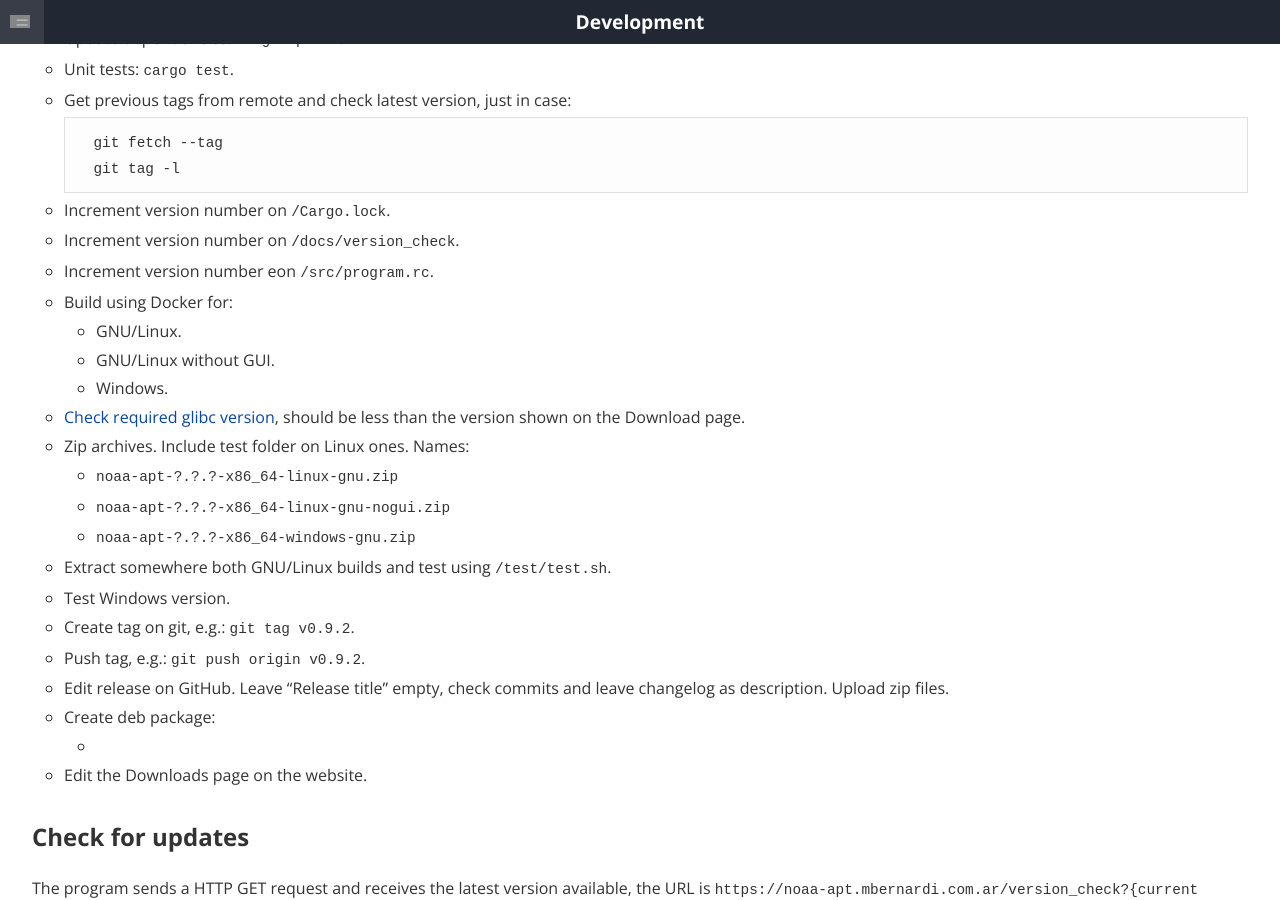
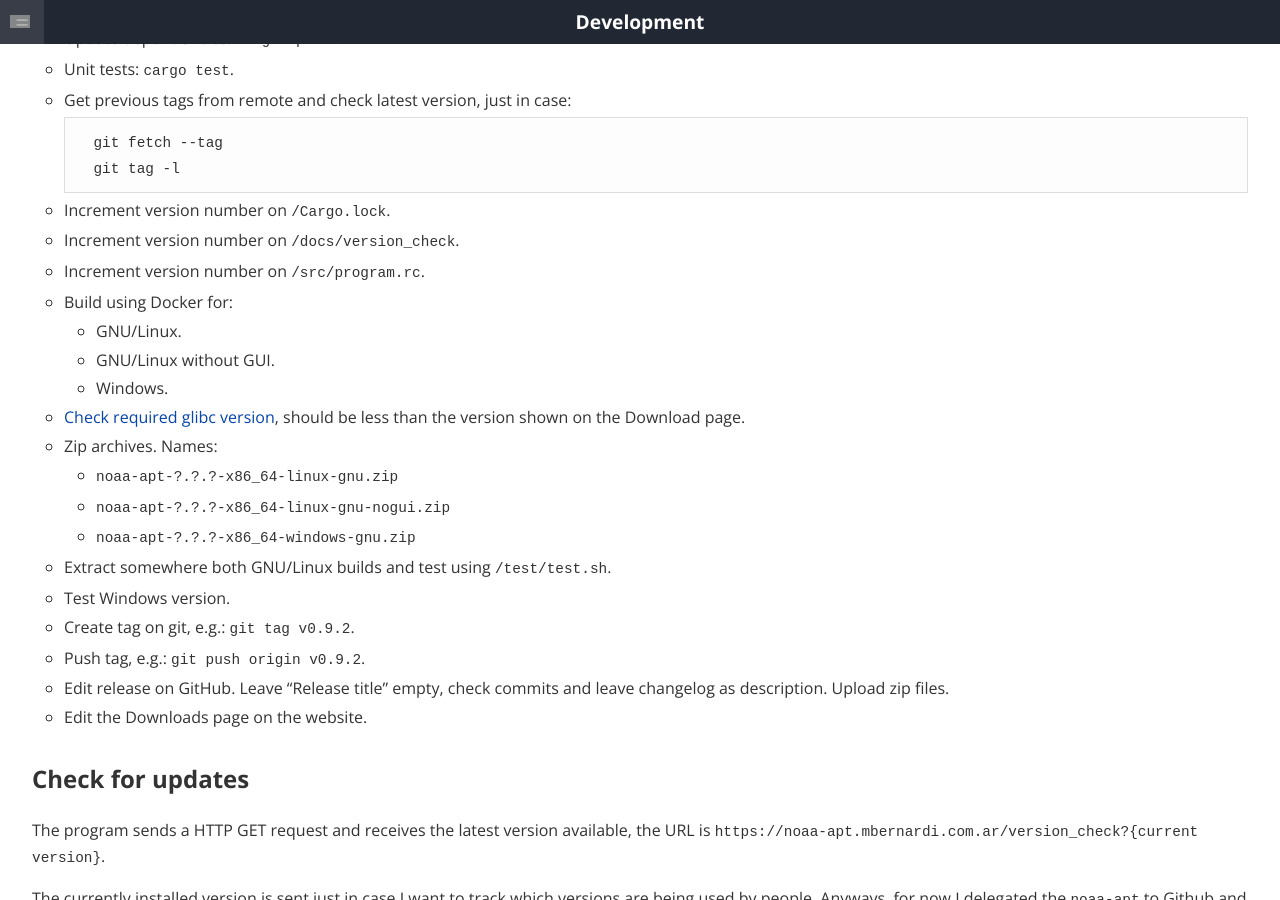
Before and after one commit to martinber/noaa-apt, a Jekyll site: the page built from docs/development.md, in a window 1280 px wide and 900 px high, scrolled down 3720 px. Built offline with Jekyll 4.4.1, drawn with Linux system fonts in a browser that asks for light colours.

```diff
--- a/docs/development.md
+++ b/docs/development.md
@@ -216,7 +216,7 @@ located on `/test/`. Results are on `/test/results/`, check with Audacity.
 
 - Increment version number on `/docs/version_check`.
 
-- Increment version number eon `/src/program.rc`.
+- Increment version number on `/src/program.rc`.
 
 - Build using Docker for:
 
@@ -229,7 +229,7 @@ located on `/test/`. Results are on `/test/results/`, check with Audacity.
 - [Check required glibc version](https://www.agardner.me/golang/cgo/c/dependencies/glibc/kernel/linux/2015/12/12/c-dependencies.html),
   should be less than the version shown on the Download page.
 
-- Zip archives. Include test folder on Linux ones. Names:
+- Zip archives. Names:
 
     - `noaa-apt-?.?.?-x86_64-linux-gnu.zip`
 
@@ -247,10 +247,6 @@ located on `/test/`. Results are on `/test/results/`, check with Audacity.
 
 - Edit release on GitHub. Leave "Release title" empty, check commits and leave
     changelog as description. Upload zip files.
-
-- Create deb package:
-
-    -
 
 - Edit the Downloads page on the website.
 
```
Also changed, not shown: docs/download.md (+3 -0 lines), 6 other files.
